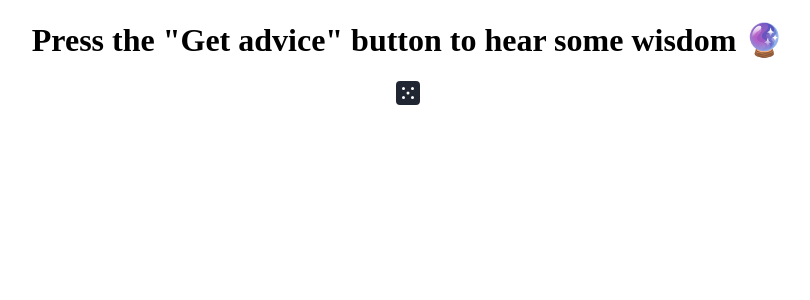
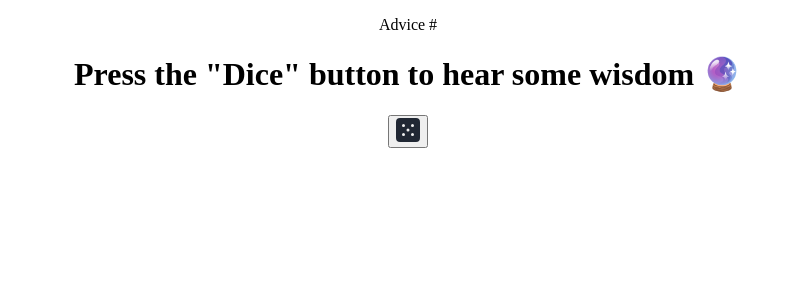
Before and after one commit to vlatkojuric/random-advice-app, a React (Create React App) app: page / in a window 1280 px wide. Shown: the top 300 px of the page, without its empty margins (232-1042 px from the left). Built offline with nearby package versions, Linux system fonts and the light colour scheme.

Commit message:
got the id to show on the wesbsite as the advice changes

```diff
--- a/src/App.js
+++ b/src/App.js
@@ -5,20 +5,24 @@ import Icon from "./assets/Icon";
 
 function App() {
   const [randomAdvice, setRandomAdvice] = useState(
-    'Press the "Get advice" button to hear some wisdom 🔮 '
+    'Press the "Dice" button to hear some wisdom 🔮 '
   );
+  const [randomAdviceId, setRandomAdviceId] = useState("");
+
   function fetchAdviceData() {
     axios.get("https://api.adviceslip.com/advice").then((response) => {
       setRandomAdvice(response.data.slip.advice);
+      setRandomAdviceId(response.data.slip.id);
     });
   }
 
   return (
     <div className="App">
+      <p>Advice #{randomAdviceId}</p>
       <h1>{randomAdvice}</h1>
-      <div onClick={fetchAdviceData}>
+      <button onClick={fetchAdviceData}>
         <Icon />
-      </div>
+      </button>
     </div>
   );
 }
```
